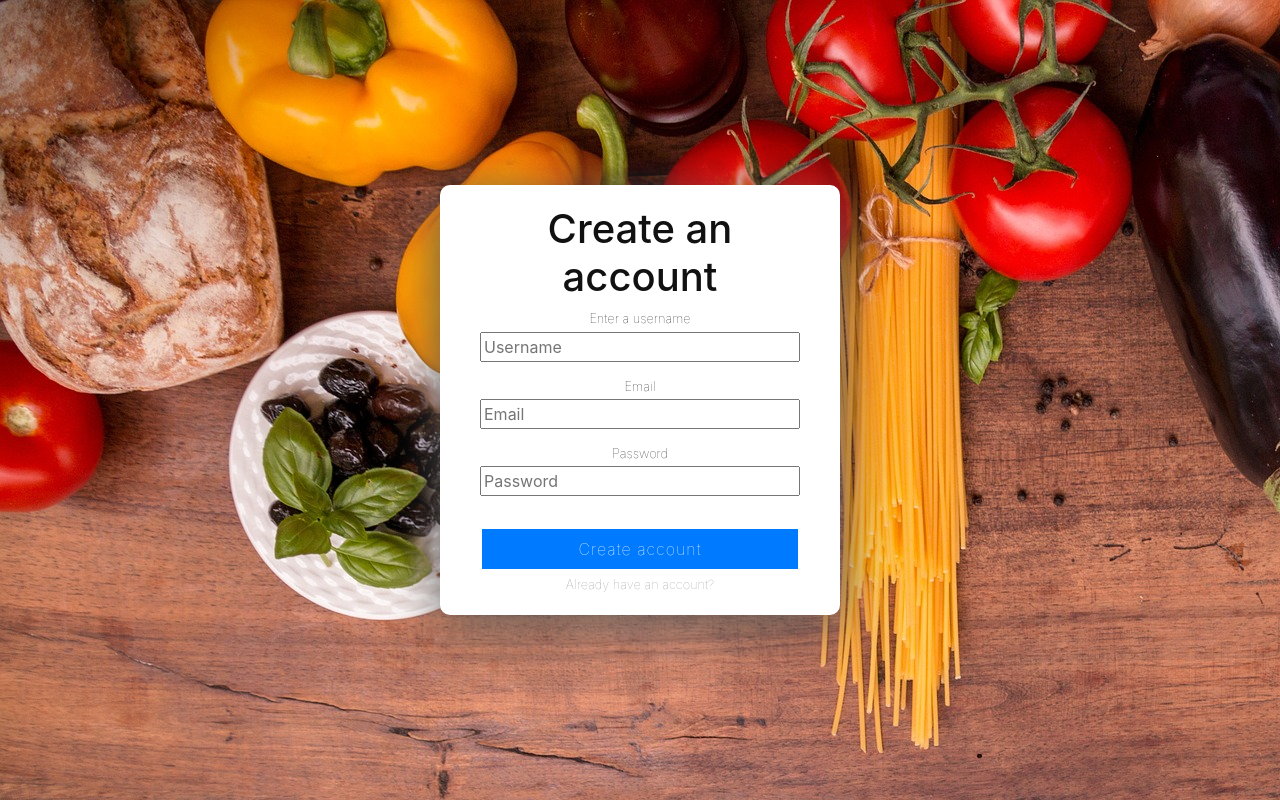
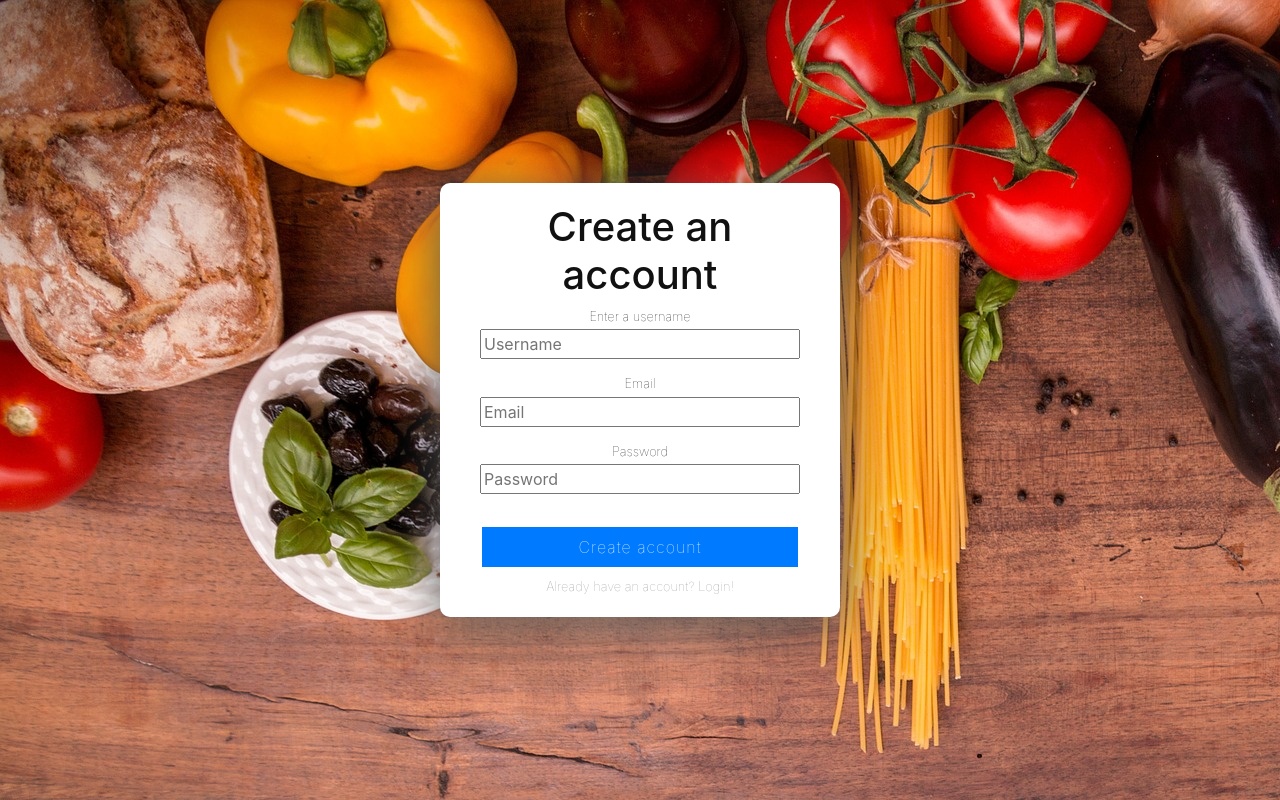
Before and after one commit to adamszabolcs/java-cookta-frontend, a React (Create React App) app: page /registration in a window 1280 px wide. Built offline with nearby package versions, Linux system fonts and the light colour scheme.

Commit message:
login from registration page

```diff
--- a/src/pages/Home.jsx
+++ b/src/pages/Home.jsx
@@ -22,6 +22,7 @@ class Home extends Component {
         this.hideLoginField = this.hideLoginField.bind(this);
         this.handleUsernameInput = this.handleUsernameInput.bind(this);
         this.handlePasswordInput = this.handlePasswordInput.bind(this);
+
 
         this.state = {
             health: HEALTH_FILTER.reduce(
@@ -53,6 +54,7 @@ class Home extends Component {
 
         this.performSearch();
 
+        this.checkIfRefered();
     }
 
     performSearch = (query = '') => {
@@ -140,6 +142,13 @@ class Home extends Component {
         console.log(this.state.password)
     }
 
+    checkIfRefered() {
+        let windowLocation = window.location.href;
+        if (document.referrer === windowLocation.concat("registration")) {
+            this.showLoginField()
+        }
+    }
+
 
     render() {
         const {hits, isLoading, diet, health, searchprase, isLogin, username, password} = this.state;
--- a/src/pages/Registration.jsx
+++ b/src/pages/Registration.jsx
@@ -2,6 +2,7 @@ import React, {Component} from 'react';
 import '../App.css';
 import '../templatemo-style.css';
 import '../registration.css';
+import Home from "../pages/Home.jsx";
 
 const emailRegex = RegExp(/^(([^<>()\[\]\\.,;:\s@"]+(\.[^<>()\[\]\\.,;:\s@"]+)*)|(".+"))@((\[[0-9]{1,3}\.[0-9]{1,3}\.[0-9]{1,3}\.[0-9]{1,3}])|(([a-zA-Z\-0-9]+\.)+[a-zA-Z]{2,}))$/);
 
@@ -131,7 +132,7 @@ export default class Registration extends Component {
                         )}
                         <div className="createAccount">
                             <button type="submit">Create account</button>
-                            <small>Already have an account?</small>
+                            <a href="/"><small>Already have an account? Login!</small></a>
                         </div>
                     </form>
                 </div>
```
